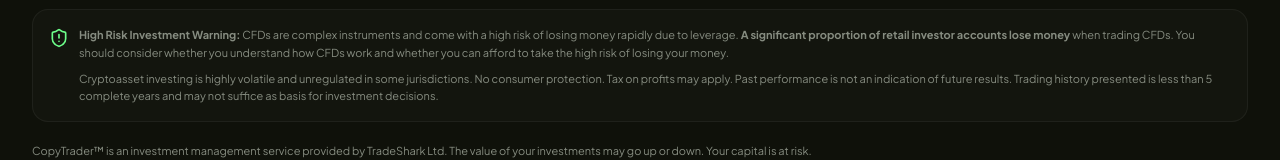
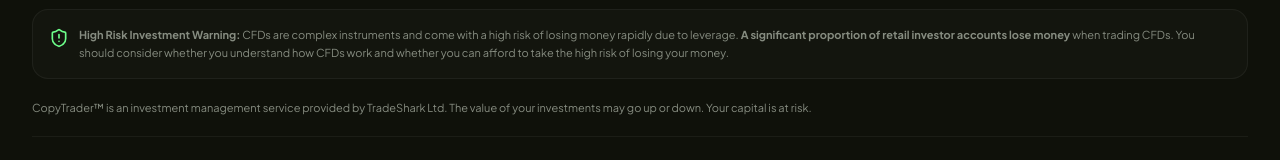
Before and after one commit to ElDera7/-Tradesharkltd, a React (Vite) app: page / in a window 1280 px wide. Shown: the part 7577-7737 px from the top of the page. Built offline with nearby package versions, Linux system fonts and the light colour scheme; no server answers.

Commit message:
remove crypto investment disclaimer from footer

```diff
--- a/src/components/Footer.tsx
+++ b/src/components/Footer.tsx
@@ -177,9 +177,7 @@
               <p>
                 <strong>High Risk Investment Warning:</strong> CFDs are complex instruments and come with a high risk of losing money rapidly due to leverage. <strong>A significant proportion of retail investor accounts lose money</strong> when trading CFDs. You should consider whether you understand how CFDs work and whether you can afford to take the high risk of losing your money.
               </p>
-              <p>
-                Cryptoasset investing is highly volatile and unregulated in some jurisdictions. No consumer protection. Tax on profits may apply. Past performance is not an indication of future results. Trading history presented is less than 5 complete years and may not suffice as basis for investment decisions.
-              </p>
+
             </div>
           </div>
 
```
